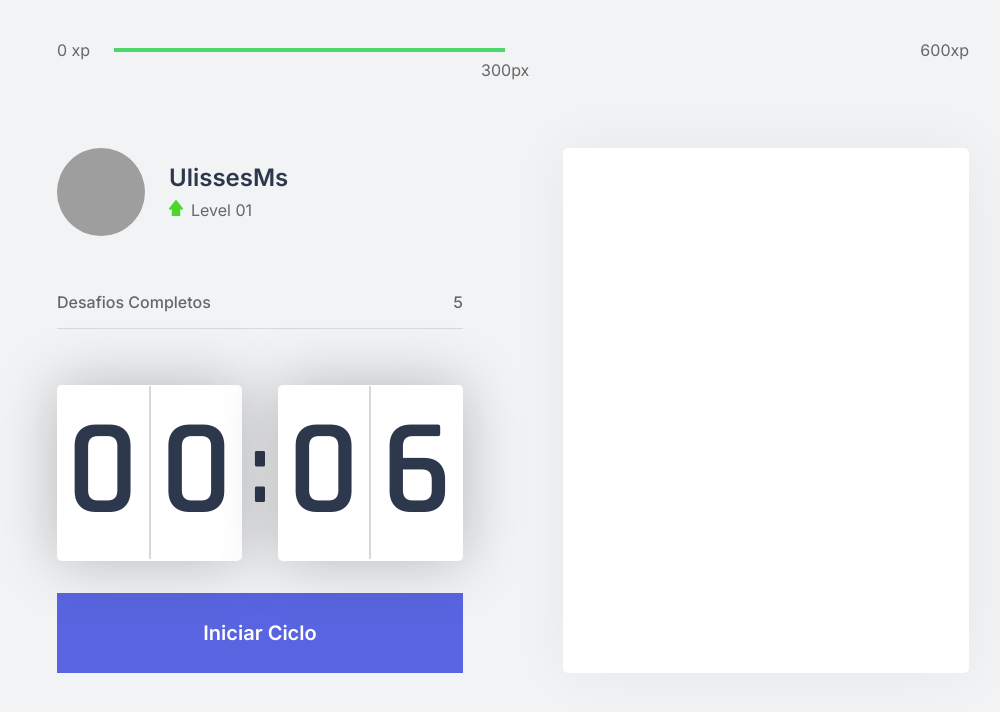
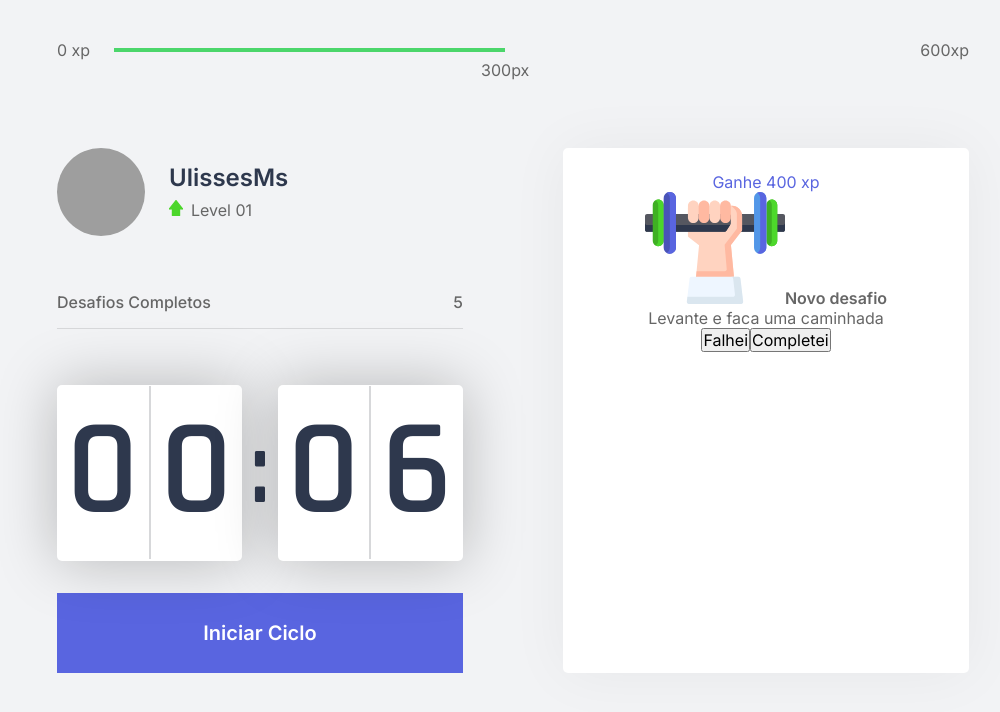
Before and after one commit to ulissesms/moveit-next, a Next.js app: page / in a window 1280 px wide. Shown: the top 712 px of the page, without its empty margins (127-1127 px from the left). Built offline with nearby package versions, Linux system fonts and the light colour scheme; grey boxes are pictures that could not be loaded.

Commit message:
initial styles for challenge

```diff
--- a/src/components/ChallengeBox.tsx
+++ b/src/components/ChallengeBox.tsx
@@ -6,8 +6,27 @@ export function ChallengeBox(){
   return(
     <div className={styles.challengeBoxContainer}>
     {hasActiveChalenge ?(
-      <div>
-
+      <div className={styles.challengeActive}>
+        <header>Ganhe 400 xp</header>
+        <main>
+          <img src="icons/body.svg"/>
+          <strong>Novo desafio</strong>
+          <p>Levante e faca uma caminhada</p>
+          <footer>
+            <button
+              type="button"
+              className={styles.challengeFaileButton}
+            >
+              Falhei
+            </button>
+            <button
+              type="button"
+              className={styles.challengeSucceededButton}
+              >
+                Completei
+            </button>
+          </footer>
+        </main>
       </div>
     ):(
       <div className={styles.challengeNotActive}>
--- a/src/styles/components/ChallengeBox.module.css
+++ b/src/styles/components/ChallengeBox.module.css
@@ -35,3 +35,13 @@
 .challengeNotActive p img{
   margin-bottom: 1rem;
 }
+.challengeActive{
+  height:100%;
+
+  display: flex;
+  flex-direction: column;
+}
+.challengeActive header{
+  color: var(--blue);
+
+}
```
